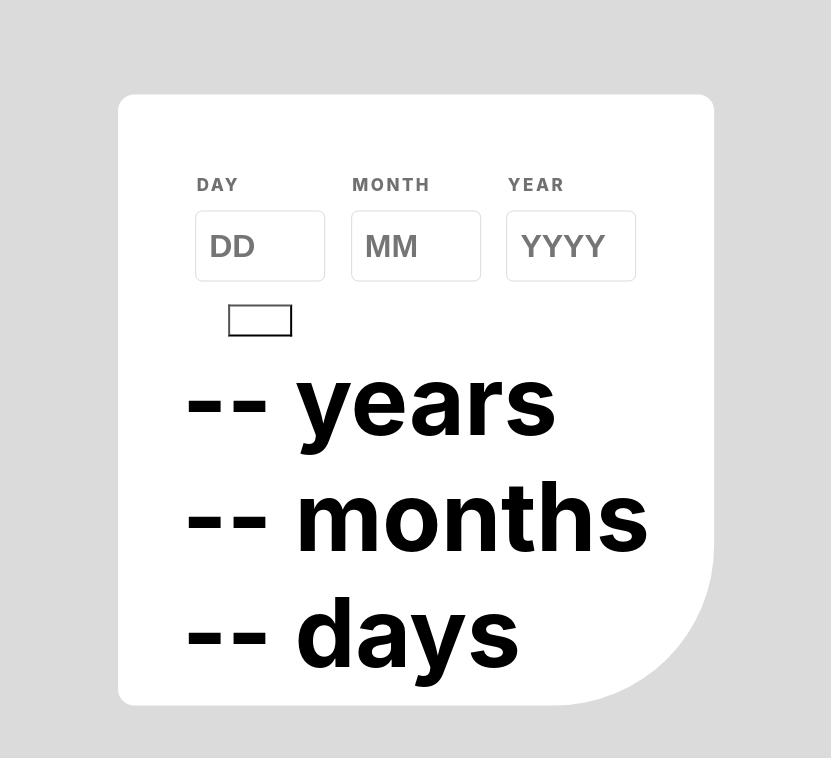
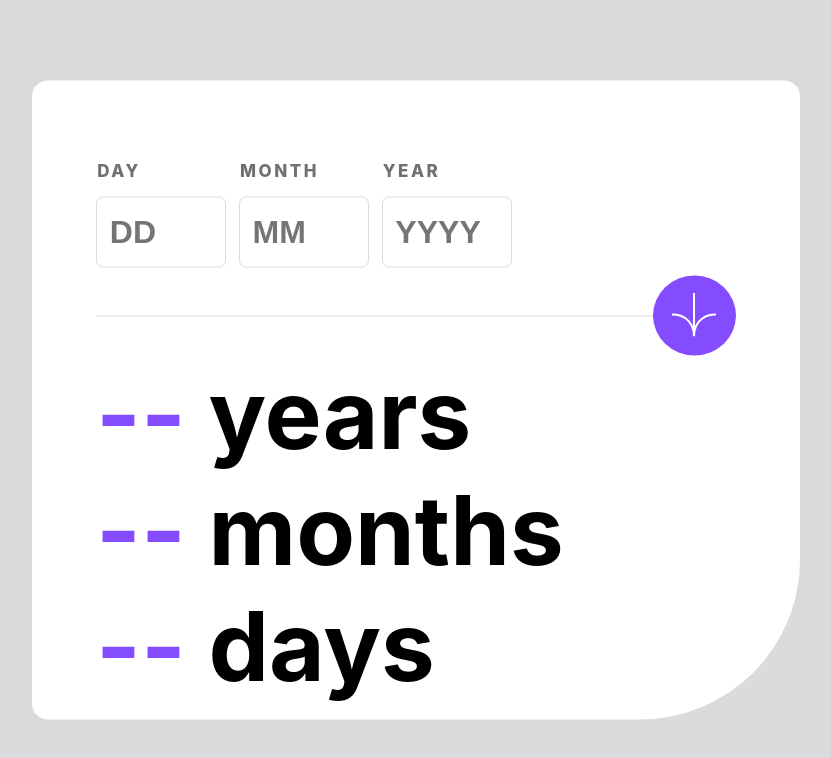
Before and after one commit to ridaarif98/age-calculator-app, a React (Create React App) app: page / in a window 1280 px wide. Shown: the top 758 px of the page, without its empty margins (224-1055 px from the left). Built offline with nearby package versions, Linux system fonts and the light colour scheme.

Commit message:
Style button and validate year

```diff
--- a/src/App.scss
+++ b/src/App.scss
@@ -8,19 +8,20 @@
   position: absolute;
   top: 50%;
   left: 50%;
+  width: 50vw;
   transform: translate(-50%, -50%);
   border-radius: 1rem 1rem 10rem 1rem;
 
   form {
       .input-div {
         display: flex;
-        justify-content: center;
+        justify-content: left;
         text-align: center;
         margin-top: 5vh;
         .input-detail {
           display: flex;
           flex-direction: column;
-          margin: 1vh 1vw;
+          margin: 1vh 1vw 1vh 0;
           label {
             display: flex;
             flex-direction: column;
@@ -53,12 +54,26 @@
           }
         }
       }
-      button {
-        background: url('../src/assets/images/icon-arrow.svg') no-repeat;
-        background-size: cover;
-        height: 4vh;
-        width: 5vw;
-        stroke: #282c34;
+      .btn-div {
+        display: flex;
+        flex-direction: row;
+        // justify-content: space-between;
+        align-items: center;
+        .line{
+          background-color:hsl(0, 0%, 86%);
+          height: 1px;
+          width: 95%;
+        }
+        button {
+          height: 10vh;
+          width: 7vw;
+          text-align: center;
+          border-radius: 50%;
+          font-weight: 900;
+          border: none;
+          stroke-width: 2%;
+          background-color: hsl(259, 100%, 65%);
+        }
       }
   }
   .age h1 {
@@ -66,6 +81,9 @@
     font-size: 3em;
     padding: 0;
     margin: 0;
+    span {
+      color: hsl(259, 100%, 65%);
+    }
   }
 }
 
--- a/src/components/AgeCalculator.jsx
+++ b/src/components/AgeCalculator.jsx
@@ -5,6 +5,7 @@ function AgeCalculator() {
   const [day, setDay] = useState('');
   const [month, setMonth] = useState('');
   const [year, setYear] = useState('');
+  const [yearError, setYearError] = useState(false);
   const [age, setAge] = useState({ years: 0, months: 0, days: 0 });
   const [error, setError] = useState('');
   const [formSubmitted, setFormSubmitted] = useState(false);
@@ -19,6 +20,13 @@ function AgeCalculator() {
     }
     const today = new Date();
     const birthDate = new Date(`${year}-${month}-${day}`);
+
+    if (birthDate.getFullYear() > today.getFullYear()) {
+        setError('Must be in the past')
+        setYearError(true)
+        setFormSubmitted(true)
+        return;
+    }
 
     let years = today.getFullYear() - birthDate.getFullYear();
     let months = today.getMonth() - birthDate.getMonth();
@@ -42,6 +50,7 @@ function AgeCalculator() {
     if (formSubmitted) {
       // Clear the error message when the user starts typing after a form submission
       setError('');
+      setYearError(false)
     }
 
     // Update the state based on the input field being changed
@@ -95,30 +104,31 @@ function AgeCalculator() {
             {(error && formSubmitted && !month) &&  <span className={error && formSubmitted && !month ? 'errorText' : ''}>{error}</span>}
         </div>
         <div className="input-detail">
-          <label className={formSubmitted && !year ? 'errorLabel' : ''}>
+          <label className={(formSubmitted && !year) || (formSubmitted && yearError) ? 'errorLabel' : ''}>
             YEAR
           </label>
             <input
               type="number"
               name="year"
-              className={formSubmitted && !year ? 'error' : ''}
+              className={(formSubmitted && !year) || (formSubmitted && yearError) ? 'error' : ''}
               value={year}
               onChange={(e) => handleInputChange(e)}
               placeholder='YYYY'
             />
-            {(error && formSubmitted && !year) &&  <span className={error && formSubmitted && !year ? 'errorText' : ''}>{error}</span>}
+            {((error && formSubmitted && !year) ||(error && formSubmitted && yearError))&&  <span className={(error && formSubmitted && !year )||(error && formSubmitted && yearError)? 'errorText' : ''}>{error}</span>}
         </div>
         </div>
-        <img src={BtnSvg} alt="SVG" />
-
-        <button type="submit" />
+        <div className="btn-div">
+        <div className="line"></div>
+        <button type="submit"><img src={BtnSvg} alt="SVG" /></button>
+        </div>
       </form>
 
         {age && (
         <div className="age">
-       {age.years? <h1>{age.years} years</h1> : <h1> -- years</h1>}
-       {age.months? <h1>{age.months} months</h1> : <h1> -- months</h1>}
-       {age.days? <h1>{age.days} days</h1> : <h1> -- days</h1>}
+       {age.years? <h1><span>{age.years}</span> years</h1> : <h1><span>--</span> years</h1>}
+       {age.months? <h1><span>{age.months}</span> months</h1> : <h1><span>--</span> months</h1>}
+       {age.days? <h1><span>{age.days}</span> days</h1> : <h1><span>--</span> days</h1>}
       </div>
        )}
     </div>
```
